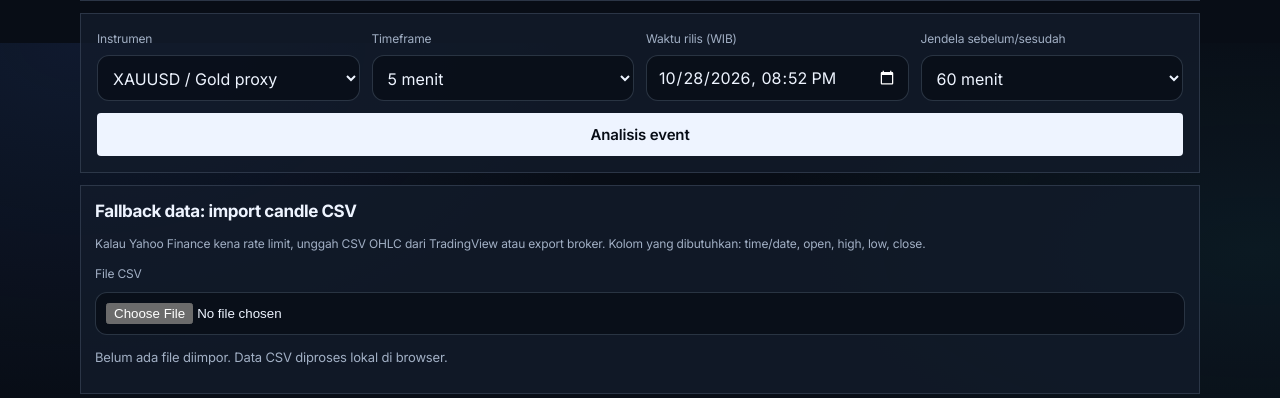
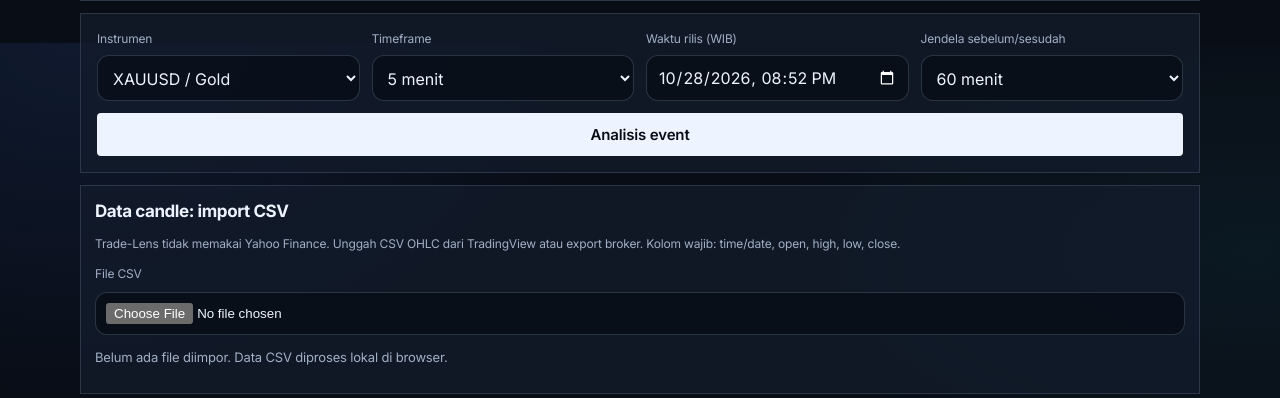
Before and after one commit to librazelle/Trade-Journal, a FastAPI app: page /news-liquidity in a window 1280 px wide. Shown: the part 757-1155 px from the top of the page. Run offline with FastAPI, Linux system fonts and the light colour scheme; some libraries are stand-ins or nearby versions.

Commit message:
Remove Yahoo references from News Liquidity Lab

```diff
--- a/app/templates/news_liquidity.html
+++ b/app/templates/news_liquidity.html
@@ -1,6 +1,6 @@
 {% extends "base.html" %}
 {% block title %}News Liquidity Lab · trade-lens{% endblock %}
-{% block page_scripts %}<script src="/static/news-liquidity.js?v=3" defer></script>{% endblock %}
+{% block page_scripts %}<script src="/static/news-liquidity.js?v=4" defer></script>{% endblock %}
 {% block content %}
 <section class="nl-page">
   <p class="nl-kicker">EVENT STUDY / LIQUIDITY MAP</p>
@@ -22,7 +22,7 @@
   </section>
   <form id="nl-form" class="nl-controls">
     <label>Instrumen
-      <select id="nl-instrument"><option value="XAUUSD">XAUUSD / Gold proxy</option><option value="NASDAQ100">Nasdaq 100</option><option value="SP500">S&amp;P 500</option></select>
+      <select id="nl-instrument"><option value="XAUUSD">XAUUSD / Gold</option><option value="NASDAQ100">Nasdaq 100</option><option value="SP500">S&amp;P 500</option></select>
     </label>
     <label>Timeframe
       <select id="nl-interval"><option value="1m">1 menit</option><option value="5m" selected>5 menit</option><option value="15m">15 menit</option><option value="30m">30 menit</option><option value="60m">1 jam</option></select>
@@ -34,8 +34,8 @@
     <button type="submit" id="nl-run">Analisis event</button>
   </form>
   <section class="nl-panel nl-csv-panel">
-    <h2>Fallback data: import candle CSV</h2>
-    <p>Kalau Yahoo Finance kena rate limit, unggah CSV OHLC dari TradingView atau export broker. Kolom yang dibutuhkan: time/date, open, high, low, close.</p>
+    <h2>Data candle: import CSV</h2>
+    <p>Trade-Lens tidak memakai Yahoo Finance. Unggah CSV OHLC dari TradingView atau export broker. Kolom wajib: time/date, open, high, low, close.</p>
     <label>File CSV <input id="nl-csv-file" type="file" accept=".csv,text/csv"></label>
     <div id="nl-csv-status" class="nl-status">Belum ada file diimpor. Data CSV diproses lokal di browser.</div>
   </section>
```
